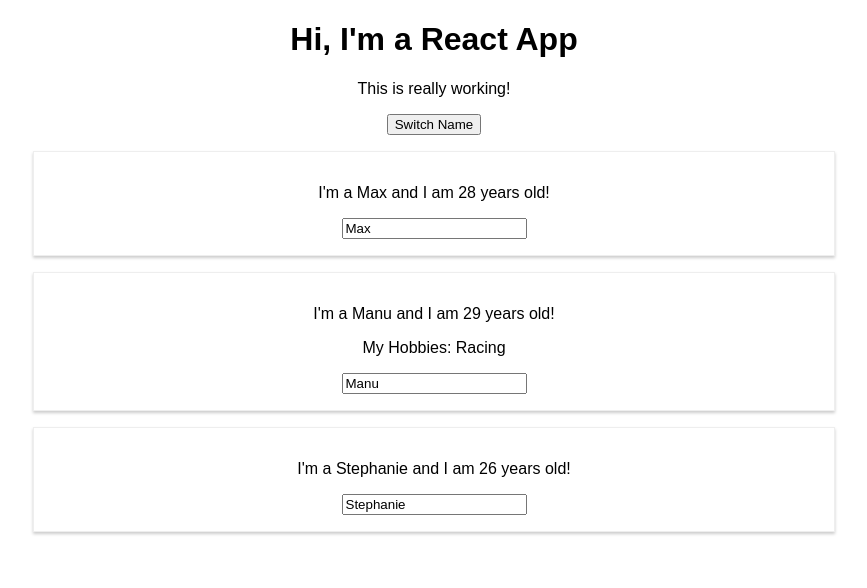
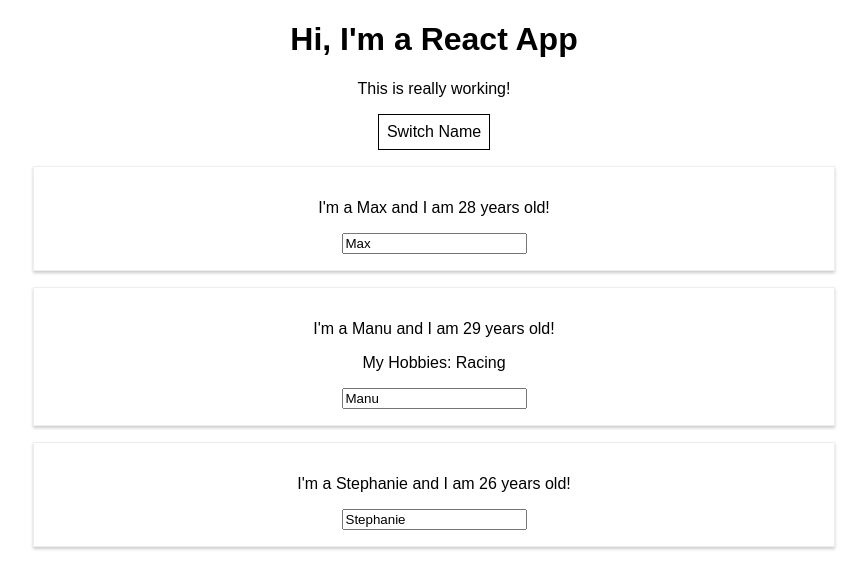
Before and after one commit to cnjoy/reactapp, a React (Create React App) app: page / in a window 1280 px wide. Shown: the top 588 px of the page, without its empty margins (206-1073 px from the left). Built offline with nearby package versions, Linux system fonts and the light colour scheme.

Commit message:
48. Working with Inline Style

```diff
--- a/src/App.js
+++ b/src/App.js
@@ -35,11 +35,19 @@
 
 
   render () {
+    const style = {
+      backgroundColor: 'white',
+      font: 'inherit',
+      border: '1px solid',
+      padding: '8px',
+    }
     return (
             <div className="App">
               <h1>Hi, I'm a React App</h1>
               <p>This is really working!</p>
-              <button onClick={() => this.switchNameHandler.bind('Maximilian!!')}>Switch Name</button>
+              <button
+              style={style}
+              onClick={() => this.switchNameHandler.bind('Maximilian!!')}>Switch Name</button>
               <Person
               name={this.state.persons[0].name}
               age={this.state.persons[0].age}/>
```
